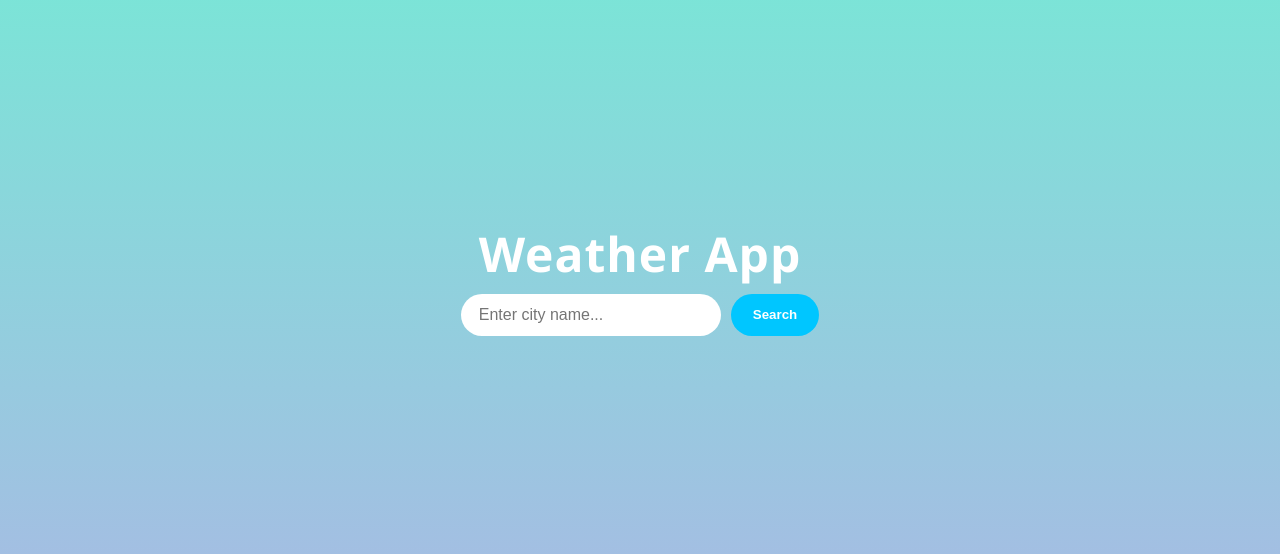
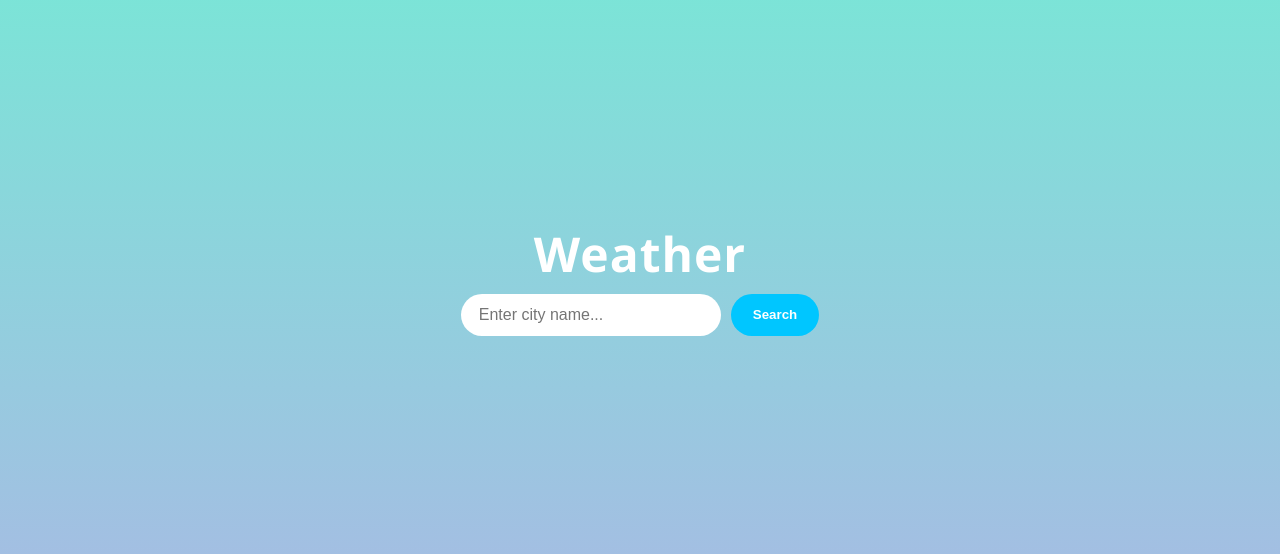
Before and after one commit to samarthf-vast/Weather-Forecast-Application-Kubernetes-Dockerhub-Githubactions, a React (Create React App) app in the folder frontend/: page / in a window 1280 px wide. Shown: the part 112-666 px from the top of the page. Built offline with nearby package versions, Linux system fonts and the light colour scheme.

Commit message:
updated heading in weather.jsx

```diff
--- a/frontend/src/components/weather.jsx
+++ b/frontend/src/components/weather.jsx
@@ -39,7 +39,7 @@ function Weather() {
 
   return (
     <div className="weather-container">
-      <h1 className="title">Weather App</h1>
+      <h1 className="title">Weather</h1>
 
       <div className="search-box">
         <input
```
